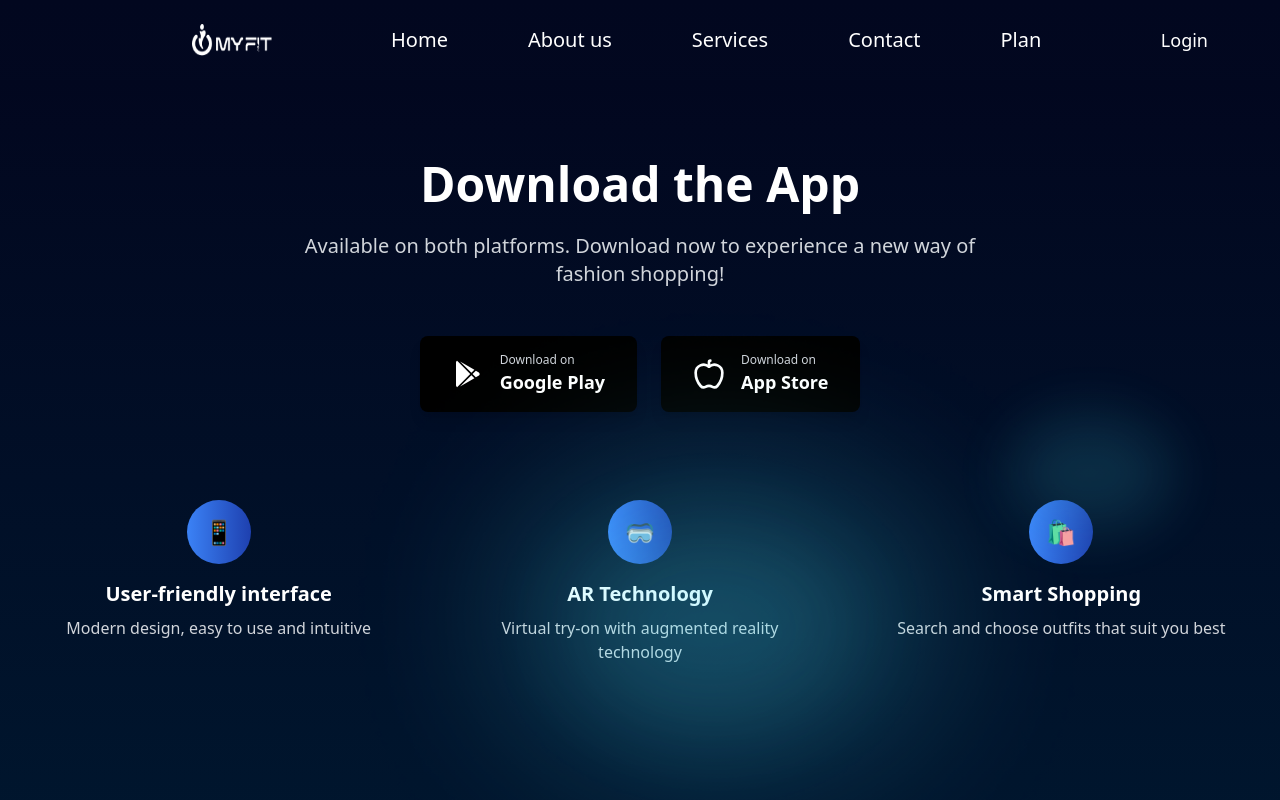
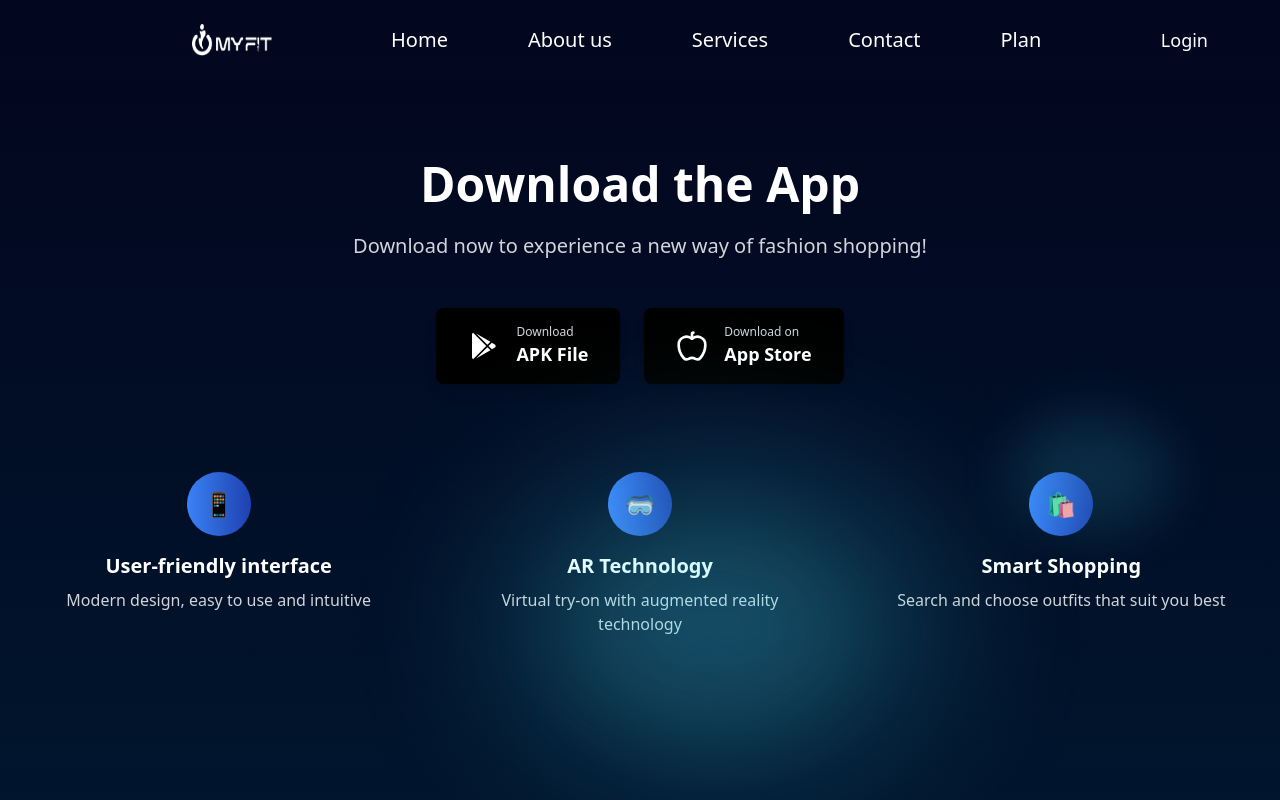
Before and after one commit to for-everyoung12/myfit-fe, a React (Vite) app: page /download in a window 1280 px wide. Shown: the top 800 px of the page. Built offline with nearby package versions, Linux system fonts and the light colour scheme; no server answers.

Commit message:
Update DownloadSection with APK download link

```diff
--- a/src/components/DowloadSection.jsx
+++ b/src/components/DowloadSection.jsx
@@ -4,8 +4,11 @@ import lightEffect from '../assets/light.png';
 
 const DownloadSection = () => {
   return (
-    <section id="download" className="relative py-20 bg-gradient-to-b from-[#02071F] to-[#00172F] min-h-screen overflow-hidden">
-      {/* Light effects ở các vị trí khác nhau */}
+    <section
+      id="download"
+      className="relative py-20 bg-gradient-to-b from-[#02071F] to-[#00172F] min-h-screen overflow-hidden"
+    >
+      {/* Light effects */}
       <img
         src={lightEffect}
         alt="light effect"
@@ -27,25 +30,33 @@ const DownloadSection = () => {
           Download the App
         </h2>
         <p className="text-xl text-gray-300 mb-12 max-w-2xl mx-auto">
-          Available on both platforms. Download now to experience a new way of fashion shopping!
+          Download now to experience a new way of fashion shopping!
         </p>
 
         <div className="flex flex-col sm:flex-row items-center justify-center gap-6">
+          {/* Nút tải APK */}
           <a
-            href="#"
+            href="https://drive.google.com/uc?export=download&id=1Cmih3-8dokpKE7oInNjaoG7qpeOBTrJI"
+            target="_blank"
+            rel="noopener noreferrer"
             className="flex items-center bg-black text-white px-8 py-4 rounded-lg hover:bg-gray-800 transition-all duration-300 hover:scale-105 shadow-lg group"
           >
             <div className="mr-4">
-              <svg className="w-8 h-8" viewBox="0 0 24 24" fill="currentColor">
+              <svg
+                className="w-8 h-8"
+                viewBox="0 0 24 24"
+                fill="currentColor"
+              >
                 <path d="M3,20.5V3.5C3,2.91 3.34,2.39 3.84,2.15L13.69,12L3.84,21.85C3.34,21.61 3,21.09 3,20.5M16.81,15.12L6.05,21.34L14.54,12.85L16.81,15.12M20.16,10.81C20.5,11.08 20.75,11.5 20.75,12C20.75,12.5 20.53,12.9 20.18,13.18L17.89,14.5L15.39,12L17.89,9.5L20.16,10.81M6.05,2.66L16.81,8.88L14.54,11.15L6.05,2.66Z" />
               </svg>
             </div>
             <div className="text-left">
-              <div className="text-xs text-gray-300">Download on</div>
-              <div className="text-lg font-semibold">Google Play</div>
+              <div className="text-xs text-gray-300">Download</div>
+              <div className="text-lg font-semibold">APK File</div>
             </div>
           </a>
 
+          {/* App Store (giữ nguyên) */}
           <a
             href="#"
             className="flex items-center bg-black text-white px-8 py-4 rounded-lg hover:bg-gray-800 transition-all duration-300 hover:scale-105 shadow-lg group"
@@ -58,6 +69,7 @@ const DownloadSection = () => {
           </a>
         </div>
 
+        {/* Feature highlights */}
         <div className="mt-16 grid grid-cols-1 md:grid-cols-3 gap-8">
           <div className="text-center p-6">
             <div className="w-16 h-16 bg-gradient-blue rounded-full flex items-center justify-center mx-auto mb-4">
```
